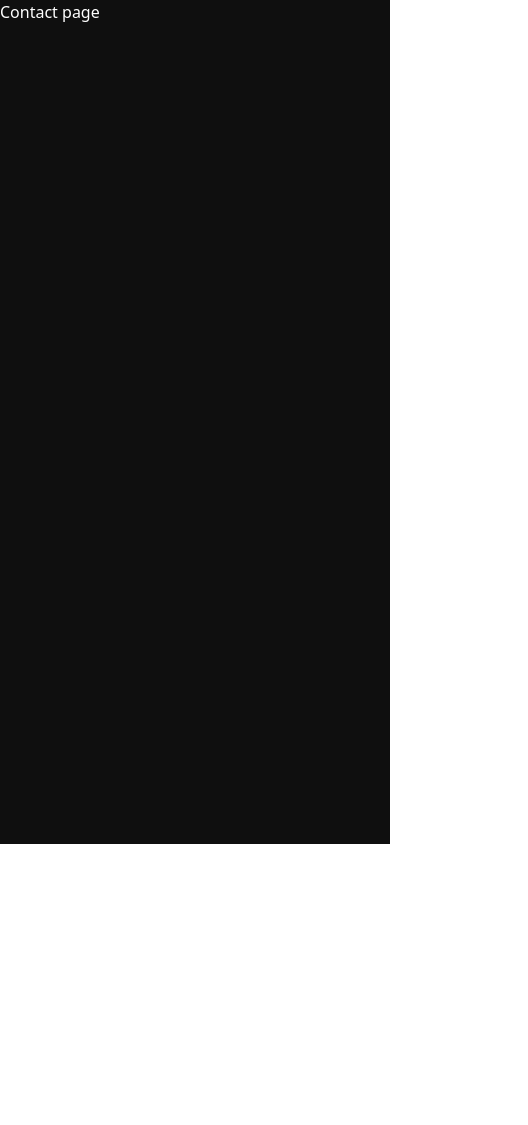
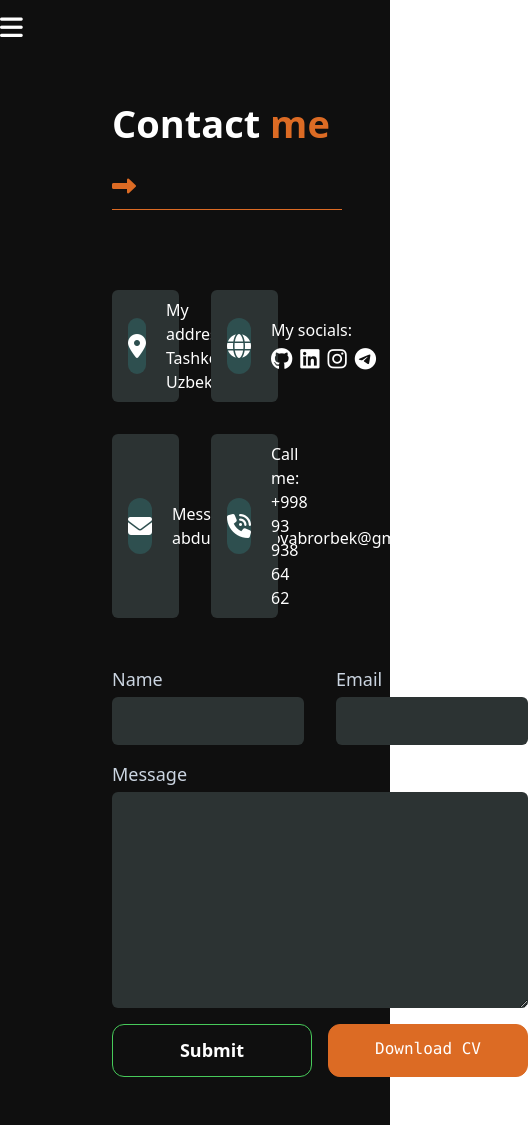
Before and after one commit to developerabrorbek/portfolio, a React (Vite) app: page /contact in a window 390 px wide. Shown: the whole page, 528 px wide, since content can reach past the window. Before the commit the page ends 844 px from the top, so only its background shows below. Built offline with nearby package versions, Linux system fonts and the light colour scheme.

Commit message:
home responsive end

```diff
--- a/src/App.jsx
+++ b/src/App.jsx
@@ -11,7 +11,7 @@ function App() {
     <>
       <main className="">
         <Aside />
-        <div className="main-body min-h-screen md:ml-[300px]">
+        <div className="main-body min-h-screen lg:ml-[300px]">
           <Routes>
             <Route element={<Home />} path="/" />
             <Route element={<About />} path="/about" />
--- a/src/components/Aside.jsx
+++ b/src/components/Aside.jsx
@@ -2,7 +2,12 @@ import { NavLink } from "react-router-dom";
 const Aside = () => {
   return (
     <>
-      <aside className="site-aside hidden fixed md:flex flex-col pt-28  items-center bg-[#232D3F] z-10 left-0 top-0 min-w-[300px] h-screen">
+      <div className="navbar-overlay hidden fixed  w-screen h-screen z-20"></div>
+      <div className="burger lg:hidden bg-[#0F0F0F] pt-2 text-white text-[26px]">
+        <i className="fa-solid fa-bars text-inherit"></i>
+      </div>
+      <aside className="site-aside fixed  z-10 left-0 top-0 ">
+        <div className="aside-body hidden  lg:flex relative z-30 flex-col items-center min-w-[300px] h-screen pt-28 bg-[#232D3F]">
           <div className="logo text-3xl font-semibold tracking-wider mb-28 text-white">
             AbrorDev
           </div>
@@ -38,7 +43,8 @@ const Aside = () => {
                   to="/portfolio"
                   className="flex gap-x-4 items-center font-medium text-[20px] text-white"
                 >
-                <i className="fa-solid fa-briefcase text-inherit"></i>Portfolio
+                  <i className="fa-solid fa-briefcase text-inherit"></i>
+                  Portfolio
                 </NavLink>
               </li>
               <li className="border-b px-8 py-3 transition-all">
@@ -51,6 +57,7 @@ const Aside = () => {
               </li>
             </ul>
           </nav>
+        </div>
       </aside>
     </>
   );
--- a/src/components/Buttons.jsx
+++ b/src/components/Buttons.jsx
@@ -1,7 +1,7 @@
 const DownloadButton = () => {
   return (
     <a
-      className="inline-block px-8 py-3 bg-[#dc6b24] font-mono text-white hover:animate-bounce rounded-xl cursor-pointer"
+      className="inline-block px-8 py-3 w-[200px] text-center bg-[#dc6b24] hover:bg-transparent border border-[#dc6b24]  font-mono text-white rounded-xl cursor-pointer"
       download="*"
     >
       Download CV
--- a/src/pages/Contact.jsx
+++ b/src/pages/Contact.jsx
@@ -1,9 +1,116 @@
-
+import DownloadButton from "../components/Buttons";
 
 const Contact = () => {
   return (
-    <div className="contact-page min-h-screen bg-[#0F0F0F]">
-      <h1 className="text-white">Contact page</h1>
+    <div className="contact-page min-h-screen bg-[#0F0F0F] p-12">
+      <h1 className="text-white text-[38px] border-b font-semibold inline-block border-[#dc6b24] mb-20 ml-16">
+        Contact{" "}
+        <span>
+          me <i className="fa-solid fa-right-long text-[24px]"></i>
+        </span>
+      </h1>
+
+      <div className="contact-body">
+        <div className="socials flex justify-center mb-12">
+          <ul className="grid grid-cols-2 w-full gap-8 px-16">
+            <li className="flex gap-5 items-center bg-[#2C3333] py-2 px-4 rounded-md">
+              <div className="location flex items-center justify-center rounded-full text-[24px] w-14 h-14 bg-[#2E4F4F]">
+                <i className="fa-solid fa-location-dot text-inherit"></i>
+              </div>
+              <div className="location-body">
+                <h3 className="text-white">My address:</h3>
+                <p className="text-white">Tashkent, Uzbekistan</p>
+              </div>
+            </li>
+            <li className="flex gap-5 items-center bg-[#2C3333] py-2 px-4 rounded-md">
+              <div className="location flex items-center justify-center rounded-full text-[24px] w-14 h-14 bg-[#2E4F4F]">
+                <i className="fa-solid fa-globe text-inherit"></i>
+              </div>
+              <div className="location-body">
+                <h3 className="text-white">My socials:</h3>
+                <ul className="flex items-center gap-x-2">
+                  <li>
+                    <a href="#" className="text-[22px] transition-colors hover:text-yellow-500">
+                      <i className="fa-brands fa-github text-inherit"></i>
+                    </a>
+                  </li>
+                  <li>
+                    <a href="#" className="text-[22px] transition-colors hover:text-yellow-500">
+                      <i className="fa-brands fa-linkedin text-inherit"></i>
+                    </a>
+                  </li>
+                  <li>
+                    <a href="#" className="text-[22px] transition-colors hover:text-yellow-500">
+                    <i className="fa-brands fa-instagram text-inherit"></i>
+                    </a>
+                  </li>
+                  <li>
+                    <a href="#" className="text-[22px] transition-colors hover:text-yellow-500">
+                    <i className="fa-brands fa-telegram text-inherit"></i>
+                    </a>
+                  </li>
+                </ul>
+              </div>
+            </li>
+            <li className="flex gap-5 items-center bg-[#2C3333] py-2 px-4 rounded-md">
+              <div className="location flex items-center justify-center rounded-full text-[24px] w-14 h-14 bg-[#2E4F4F]">
+                <i className="fa-solid fa-envelope text-inherit"></i>
+              </div>
+              <div className="location-body">
+                <h3 className="text-white">Message me:</h3>
+                <p className="text-white">abdulkhamidovabrorbek@gmail.com</p>
+              </div>
+            </li>
+            <li className="flex gap-5 items-center bg-[#2C3333] py-2 px-4 rounded-md">
+              <div className="location flex items-center justify-center rounded-full text-[24px] w-14 h-14 bg-[#2E4F4F]">
+                <i className="fa-solid fa-phone-volume text-inherit"></i>
+              </div>
+              <div className="location-body">
+                <h3 className="text-white">Call me:</h3>
+                <p className="text-white">+998 93 938 64 62</p>
+              </div>
+            </li>
+          </ul>
+        </div>
+
+        <form className="grid gap-4 w-full px-16">
+          <div className="grid grid-cols-2 gap-8 w-full">
+            <label htmlFor="name" className="block w-full">
+              <p className="text-slate-300 text-[18px] mb-1">Name</p>
+              <input
+                type="text"
+                id="name"
+                className="bg-[#2C3333] text-white outline-none p-3  rounded-md w-full"
+              />
+            </label>
+            <label htmlFor="email" className="w-full">
+              <p className="text-slate-300 text-[18px] mb-1">Email</p>
+              <input
+                type="text"
+                id="email"
+                className="bg-[#2C3333] text-white outline-none p-3 w-full  rounded-md"
+              />
+            </label>
+          </div>
+          <label htmlFor="message" className="grid">
+            <p className="text-slate-300 text-[18px] mb-1">Message</p>
+            <textarea
+              id="message"
+              className="bg-[#2C3333] text-white outline-none p-3 rounded-md "
+              rows={8}
+            />
+          </label>
+          <div className="flex justify-center gap-4">
+            <button
+              type="submit"
+              className="hover:bg-[#3a9648] border  hover:border-[#3a9648] bg-transparent border-[#47ca5a] text-white font-semibold text-[18px] rounded-xl p-3  w-[200px]"
+            >
+              Submit
+            </button>
+            <DownloadButton />
+          </div>
+        </form>
+      </div>
     </div>
   );
 };
--- a/src/pages/Home.jsx
+++ b/src/pages/Home.jsx
@@ -2,29 +2,29 @@ import { Link } from "react-router-dom";
 import MyImage from "../assets/myImage.jpg";
 const Home = () => {
   return (
-    <section className="home-page min-h-screen bg-[#0F0F0F] flex items-center pl-20">
-      <div className="home-body w-1/2">
-        <h2 className="text-white mb-6 text-[24px] font-semibold">
+    <section className="home-page min-h-screen bg-[#0F0F0F] flex flex-col lg:flex-row items-center lg:pl-20">
+      <div className="home-body flex flex-col order-1 px-4 lg:px-0 lg:-order-2 lg:w-1/2">
+        <h2 className="text-white mb-6 text-[24px] font-semibold text-center lg:text-left">
           Hello, my name is
           <br />{" "}
           <span className="font-mono text-[28px]">Abrorbek Abdulkhamidov</span>
         </h2>
-        <h1 className="text-white mb-8 text-[36px] font-bold">
+        <h1 className="text-white mb-8 text-[36px] font-bold text-center lg:text-left">
           I am a{" "}
-          <span className="font-mono text-[38px]">FullStack developer</span>
+          <span className="font-mono text-[38px] ">FullStack developer</span>
         </h1>
-        <p className="text-white mb-8 text-lg font-middle">
+        <p className="text-white mb-8 text-lg font-middle text-center lg:text-left">
           I am a professional web developer with over 1.5 years experience.
           <br /> I can create both FrontEnd and BackEnd parts of a website.
         </p>
         <Link
           to="/about"
-          className="inline-block px-8 py-3 bg-[#DC6B24] rounded-lg text-white"
+          className="inline-block max-w-[180px] mb-5 self-center lg:self-start text-center px-8 py-3 bg-[#DC6B24] rounded-lg text-white"
         >
           More about me
         </Link>{" "}
       </div>
-      <div className="home-image w-[400px] rounded-full overflow-hidden">
+      <div className="home-image w-[300px] mb-8 lg:mb-0 lg:w-[400px] rounded-full overflow-hidden">
         <img
           src={MyImage}
           alt="My image"
```
Lines whose indentation alone changed are shown as unchanged.
